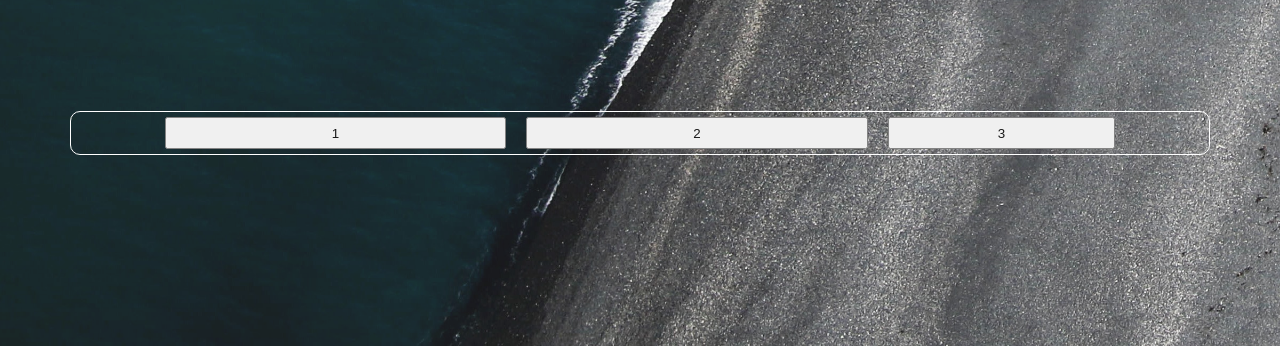
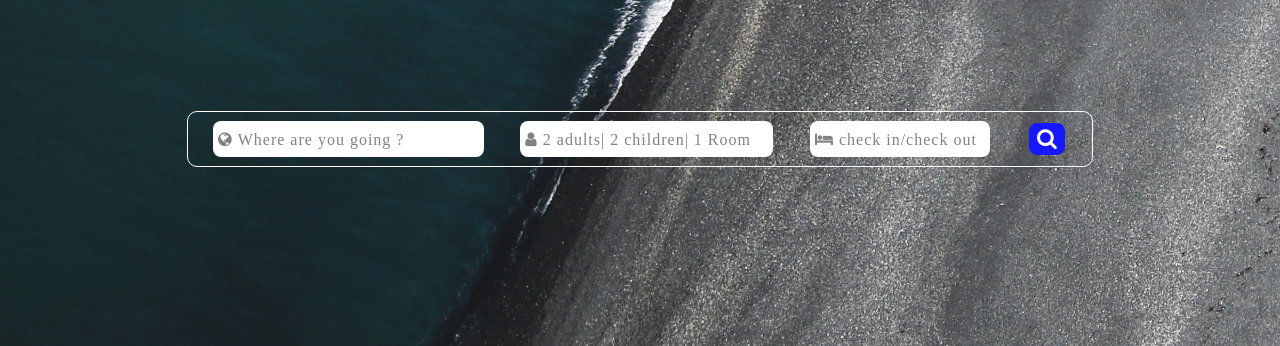
Before and after one commit to The-CODE-Plus-Plus-Community/Traveler-Web-UI, a plain HTML site: page index.html in a window 1280 px wide. Shown: the part 454-800 px from the top of the page. Drawn offline with Linux system fonts and the light colour scheme.

Commit message:
made same changes in home page

```diff
--- a/css/styles.css
+++ b/css/styles.css
@@ -90,21 +90,37 @@ nav{
 }
 .landing-buttons{
     display: flex;
-    justify-content: center;
+    justify-content: space-between;
     align-items: center;
-    margin: 0px 70px;
+    margin: 0px 187px;
     background-color: transparent;
-    padding : 5px 0px;
+    padding : 9px 0px;
     border: 1px solid white;
     border-radius: 10px;
 }
-.btn1,.btn2{
-    height: 2rem;
+.landing-input{
+    font-family: fontawesome;
+    padding: 10px 5px;
     width: 30%;
-    margin: 0px 10px;
+    letter-spacing: 1px;
+    border-radius: 8px;
+    border: none;
+    font-size: 16px;
+    margin: 0px -10px 0px 25px;
 }
-.btn3{
+.inp2{
+    width: 28%;
+}
+.inp3{
     width: 20%;
-    margin: 0px 10px;
-    height: 2rem;
 }
+.search-icon{
+    width: 10%;
+    text-align: center;
+}
+.search-btn{
+    border: none;
+    padding: 8px;
+    border-radius: 8px;
+    background-color: blue;
+}
--- a/index.html
+++ b/index.html
@@ -6,7 +6,7 @@
     <meta name="viewport" content="width=device-width, initial-scale=1.0">
     <title>Traveller-UI CLONE</title>
     <link rel="stylesheet" href="css/styles.css">
-</head>
+   <link rel="stylesheet" href="https://cdnjs.cloudflare.com/ajax/libs/font-awesome/4.7.0/css/font-awesome.min.css">
 <body>
     <div id="home">
         <nav>
@@ -30,10 +30,12 @@
             <h1>Book with Us ! <br>And Enjoy your <br> Journey</h1>
         </div>
         <div class="landing-buttons">
-            <button class="btn1">1</button>
-            <button class="btn2">2</button>
-            <button class="btn3">3</button>
-          </div>
-    </div>
+                <input class="landing-input" type="text" placeholder="&#xf0ac; Where are you going ? ">
+                <input  class="landing-input inp2" type="text" placeholder="&#xf007; 2 adults| 2 children| 1 Room ">
+                <input  class="landing-input inp3" type="text" placeholder="&#xf236; check in/check out ">
+                <div class="search-icon">
+                    <i class=" search-btn fa fa-search fa-lg" aria-hidden="true"></i>
+                </div>
+        </div>
 </body>
 </html>
```
